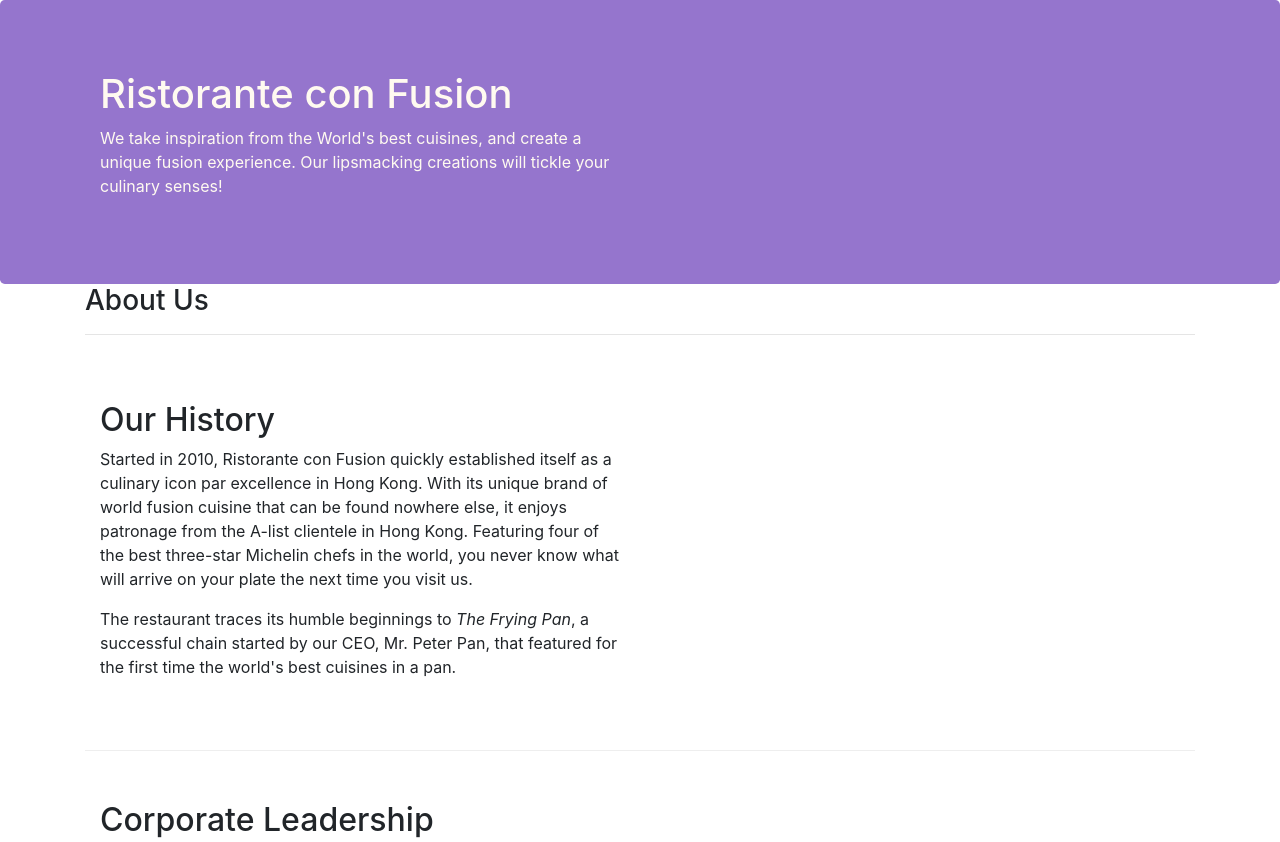
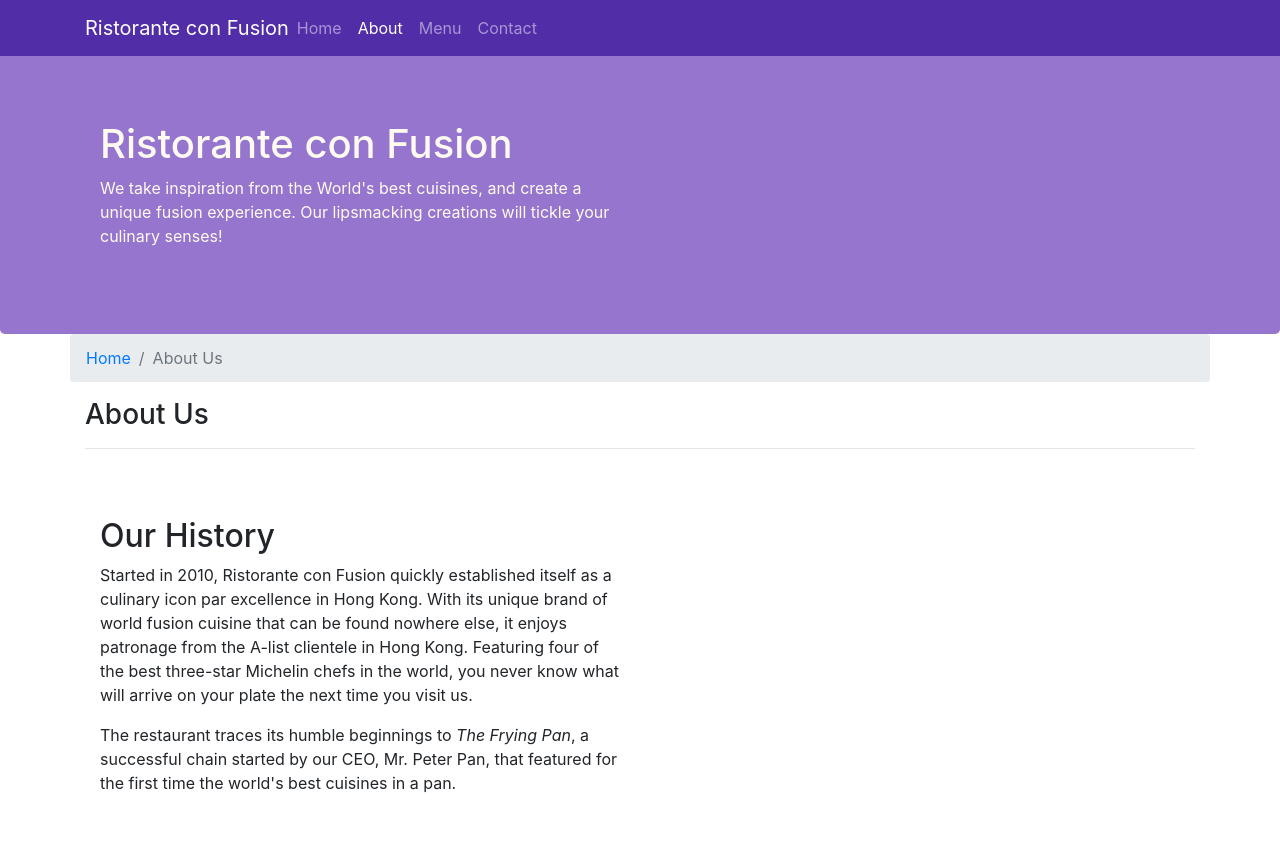
Before and after one commit to Housiadas/frontend-ui-boostrap4, a website: page aboutus.html in a window 1280 px wide. Shown: the top 842 px of the page. Drawn offline with nearby package versions, Linux system fonts and the light colour scheme.

Commit message:
navbar & breadcrumbs

```diff
--- a/aboutus.html
+++ b/aboutus.html
@@ -15,6 +15,23 @@
 </head>
 
 <body>
+    <!-- navbar -->
+    <nav class="navbar navbar-dark navbar-expand-sm fixed-top">
+        <div class="container">
+            <button class="navbar-toggler" type="button" data-toggle="collapse" data-target="#Navbar">
+                <span class="navbar-toggler-icon"></span>
+            </button>
+            <a href="./index.html" class="navbar-brand mr-auto">Ristorante con Fusion</a>
+            <div class="collapse navbar-collapse" id="Navbar">
+                <ul class="navbar-nav mr-auto">
+                    <li class="nav-item"><a href="./index.html" class="nav-link">Home</a></li>
+                    <li class="nav-item active"><a href="#" class="nav-link">About</a></li>
+                    <li class="nav-item"><a href="#" class="nav-link">Menu</a></li>
+                    <li class="nav-item"><a href="#" class="nav-link">Contact</a></li>
+                </ul>
+            </div>
+        </div>
+    </nav>
 
     <header class="jumbotron">
         <div class="container">
@@ -32,13 +49,17 @@
 
     <div class="container">
         <div class="row">
+            <ol class="col-12 breadcrumb">
+                <li class="breadcrumb-item"><a href="./index.html">Home</a></li>
+                <li class="breadcrumb-item active">About Us</li>
+            </ol>
             <div class="col">
                 <h3>About Us</h3>
                 <hr>
             </div>
         </div>
 
-        <div class="row row-content">
+        <div class="row row-content align-items-center">
             <div class="col-12 col-sm-6">
                 <h2>Our History</h2>
                 <p>Started in 2010, Ristorante con Fusion quickly established itself as a culinary icon par excellence
@@ -49,12 +70,12 @@
                 <p>The restaurant traces its humble beginnings to <em>The Frying Pan</em>, a successful chain started by
                     our CEO, Mr. Peter Pan, that featured for the first time the world's best cuisines in a pan.</p>
             </div>
-            <div>
+            <div class="col-12 col-sm">
             </div>
         </div>
 
 
-        <div class="row row-content">
+        <div class="row row-content align-items-center">
             <div class="col-12">
                 <h2>Corporate Leadership</h2>
                 <h3>Peter Pan <small>Chief Epicurious Officer</small></h3>
@@ -98,7 +119,7 @@
                 <div class="col-4 offset-1 col-sm-2">
                     <h5>Links</h5>
                     <ul class="list-unstyled">
-                        <li><a href="#">Home</a></li>
+                        <li><a href="./index.html">Home</a></li>
                         <li><a href="#">About</a></li>
                         <li><a href="#">Menu</a></li>
                         <li><a href="#">Contact</a></li>
--- a/css/styles.css
+++ b/css/styles.css
@@ -1,3 +1,12 @@
+body{
+  padding: 50px 0px 0px 0px;
+  z-index: 0;
+}
+
+.navbar-dark{
+  background-color: #512da8;
+}
+
 .row-header{
   margin:0px auto;
   padding:0px;
```
Also changed, not shown: index.html (+26 -5 lines), 1 other file.
